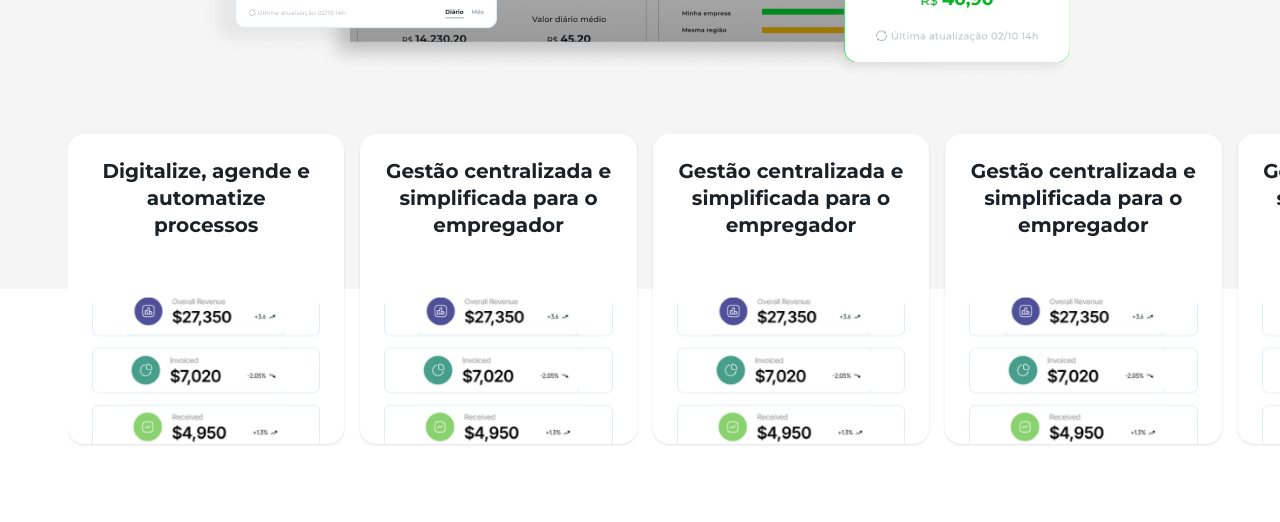
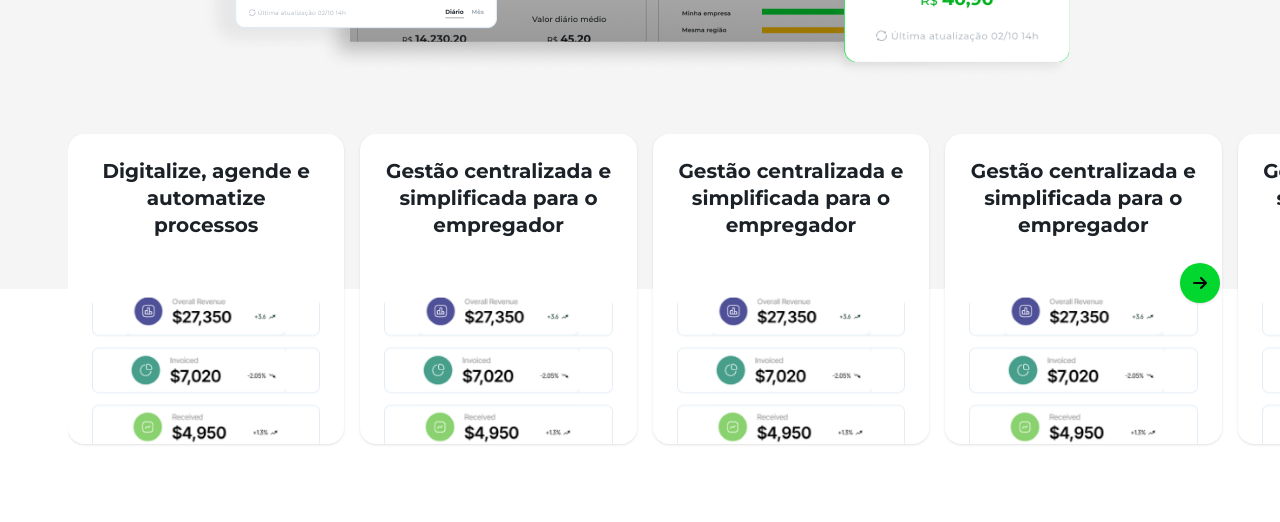
Before and after one commit to gabrielcano-git/ecovr-mfe, a React (Create React App) app: page / in a window 1280 px wide. Shown: the part 3820-4342 px from the top of the page. Built offline with nearby package versions, Linux system fonts and the light colour scheme.

Commit message:
Faz ajustes de Front.

```diff
--- a/src/components/Newsletter/Newsletter.module.scss
+++ b/src/components/Newsletter/Newsletter.module.scss
@@ -2,7 +2,8 @@
   @apply
     bg-[#02d72f]
     py-[40px]
-    px-[18px];
+    px-[18px]
+    font-['Montserrat'];
 
   &__container {
     @apply
--- a/src/components/SuperPortalVrSection/SuperPortalVrSection.module.scss
+++ b/src/components/SuperPortalVrSection/SuperPortalVrSection.module.scss
@@ -1,3 +1,5 @@
+@import '~@fortawesome/fontawesome-free/scss/solid';
+
 .super-portal-vr {
     @apply
         bg-neutral-100/100
@@ -92,3 +94,49 @@
     @apply
         bg-[#02d72f];
 }
+
+.swiper-super-portal-vr :global(.swiper-button-prev),
+.swiper-super-portal-vr :global(.swiper-button-next) {
+    position: absolute;
+    top: calc(50% - 40px);
+    z-index: 9;
+
+    @apply
+        w-10
+        h-10
+        p-2
+        bg-[#02d72f]
+        rounded-[100px]
+        shadow
+        justify-center
+        items-center
+        gap-2
+        hidden
+        md:inline-flex;
+
+        &::after {
+            font-family: 'Font Awesome 6 Free';
+            font-weight: 900;
+        }
+}
+
+.swiper-super-portal-vr :global(.swiper-button-prev) {
+    left: 60px;
+
+    &::after {
+        content: '\f060';
+    }
+}
+
+.swiper-super-portal-vr :global(.swiper-button-next) {
+    right: 60px;
+
+    &::after {
+        content: '\f061';
+    }
+}
+
+.swiper-super-portal-vr :global(.swiper-button-disabled) {
+    @apply
+        hidden;
+}
--- a/src/components/SuperPortalVrSection/SuperPortalVrSection.tsx
+++ b/src/components/SuperPortalVrSection/SuperPortalVrSection.tsx
@@ -1,6 +1,7 @@
-import { useState, useEffect } from 'react';
+import React, { useState, useEffect, useRef } from 'react';
 import { Swiper, SwiperSlide } from 'swiper/react';
-import { Pagination } from 'swiper/modules';
+import { Navigation, Pagination } from 'swiper/modules';
+import type { Swiper as SwiperType } from 'swiper';
 import styles from './SuperPortalVrSection.module.scss';
 import CardSimple from '../CardSimple/CardSimple';
 import SectionTitle from '../SectionTitle/SectionTitle';
@@ -13,36 +14,44 @@ interface SuperAppItem {
 const SuperPortalVrSection: React.FC = () => {
     const superAppItems: SuperAppItem[] = [
         {
-            title: 'Digitalize, agende e automatize processos',
-            image: process.env.PUBLIC_URL + '/assets/images/super-portal-carousel.png',
+          title: "Digitalize, agende e automatize processos",
+          image:
+            process.env.PUBLIC_URL + "/assets/images/super-portal-carousel.png",
         },
         {
-            title: 'Gestão centralizada e simplificada para o empregador',
-            image: process.env.PUBLIC_URL + '/assets/images/super-portal-carousel.png',
+          title: "Gestão centralizada e simplificada para o empregador",
+          image:
+            process.env.PUBLIC_URL + "/assets/images/super-portal-carousel.png",
         },
         {
-            title: 'Gestão centralizada e simplificada para o empregador',
-            image: process.env.PUBLIC_URL + '/assets/images/super-portal-carousel.png',
+          title: "Gestão centralizada e simplificada para o empregador",
+          image:
+            process.env.PUBLIC_URL + "/assets/images/super-portal-carousel.png",
         },
         {
-            title: 'Gestão centralizada e simplificada para o empregador',
-            image: process.env.PUBLIC_URL + '/assets/images/super-portal-carousel.png',
+          title: "Gestão centralizada e simplificada para o empregador",
+          image:
+            process.env.PUBLIC_URL + "/assets/images/super-portal-carousel.png",
         },
         {
-            title: 'Gestão centralizada e simplificada para o empregador',
-            image: process.env.PUBLIC_URL + '/assets/images/super-portal-carousel.png',
+          title: "Gestão centralizada e simplificada para o empregador",
+          image:
+            process.env.PUBLIC_URL + "/assets/images/super-portal-carousel.png",
         },
         {
-            title: 'Gestão centralizada e simplificada para o empregador',
-            image: process.env.PUBLIC_URL + '/assets/images/super-portal-carousel.png',
+          title: "Gestão centralizada e simplificada para o empregador",
+          image:
+            process.env.PUBLIC_URL + "/assets/images/super-portal-carousel.png",
         },
         {
-            title: 'Gestão centralizada e simplificada para o empregador',
-            image: process.env.PUBLIC_URL + '/assets/images/super-portal-carousel.png',
+          title: "Gestão centralizada e simplificada para o empregador",
+          image:
+            process.env.PUBLIC_URL + "/assets/images/super-portal-carousel.png",
         },
       ];
 
     const [isMobile, setIsMobile] = useState(false);
+    const swiperRef = useRef<SwiperType | null>(null);
 
     useEffect(() => {
         const handleResize = () => {
@@ -63,7 +72,7 @@ const SuperPortalVrSection: React.FC = () => {
             <div className="flex-col justify-center md:items-center gap-6 flex">
           <div className="self-stretch flex-col justify-center md:items-center gap-2 flex">
             {!isMobile && (
-                            <h2 className={styles['super-portal-vr__title']}>
+              <h2 className={styles["super-portal-vr__title"]}>
                 SuperPortal VR
               </h2>
             )}
@@ -74,18 +83,19 @@ const SuperPortalVrSection: React.FC = () => {
               </SectionTitle>
             )}
 
-                        <h3 className={styles['super-portal-vr__subtitle']}>
+            <h3 className={styles["super-portal-vr__subtitle"]}>
               Facilidade que potencializa o seu negócio.
             </h3>
 
-                        <div className={styles['super-portal-vr__description']}>
-                            Uma <strong>plataforma online</strong> que centraliza a gestão da empresa de forma segura e prática.
+            <div className={styles["super-portal-vr__description"]}>
+              Uma <strong>plataforma online</strong> que centraliza a gestão da
+              empresa de forma segura e prática.
             </div>
           </div>
 
           <a
             href="https://google.com"
-                        className={styles['super-portal-vr__cta']}
+            className={styles["super-portal-vr__cta"]}
           >
             Conhecer solução
           </a>
@@ -93,34 +103,36 @@ const SuperPortalVrSection: React.FC = () => {
 
         <div className="flex-col justify-center items-center gap-6 flex mt-10">
           <img
-                        className='hidden md:block'
-                        src={process.env.PUBLIC_URL + '/assets/images/super-portal-vr-image.png'}
+            className="hidden md:block"
+            src={
+              process.env.PUBLIC_URL +
+              "/assets/images/super-portal-vr-image.png"
+            }
             alt="SuperPortal VR"
           />
 
           <img
-                        className='block md:hidden'
-                        src={process.env.PUBLIC_URL + '/assets/images/super-portal-vr-image-mobile.png'}
+            className="block md:hidden"
+            src={
+              process.env.PUBLIC_URL +
+              "/assets/images/super-portal-vr-image-mobile.png"
+            }
             alt="SuperPortal VR"
           />
         </div>
             </section>
 
-            <div className="pl-[18px] md:pl-[68px] mb-[50px] md:mx-auto -mt-[155px]">
+            <div className="relative pl-[18px] md:pl-[68px] mb-[50px] md:mx-auto -mt-[155px]">
                 <Swiper
-                    modules={[Pagination]}
+                    modules={[Navigation, Pagination]}
                     spaceBetween={16}
                     slidesPerView="auto"
-                    enabled={false}
                     className={styles['swiper-super-portal-vr']}
                     breakpoints={{
                         320: {
                             slidesPerView: 1.2,
                             spaceBetween: 16,
                             enabled: true,
-                            pagination: {
-                                clickable: true
-                            }
                         },
                         768: {
                             slidesPerView: 4.2,
@@ -134,12 +146,22 @@ const SuperPortalVrSection: React.FC = () => {
                         }
                     }}
                     pagination={{ clickable: true }}
+                    navigation={{
+                        nextEl: styles['swiper-button-next'],
+                        prevEl: styles['swiper-button-prev'],
+                    }}
+                    onSwiper={(swiper: SwiperType) => {
+                        swiperRef.current = swiper;
+                    }}
                 >
                     {superAppItems.map((item, index) => (
                         <SwiperSlide key={index}>
                             <CardSimple {...item} />
                         </SwiperSlide>
                     ))}
+
+{/* <div className={styles['swiper-button-prev']}></div>
+<div className={styles['swiper-button-next']}></div> */}
                 </Swiper>
             </div>
         </>
```
Lines whose indentation alone changed are shown as unchanged.
